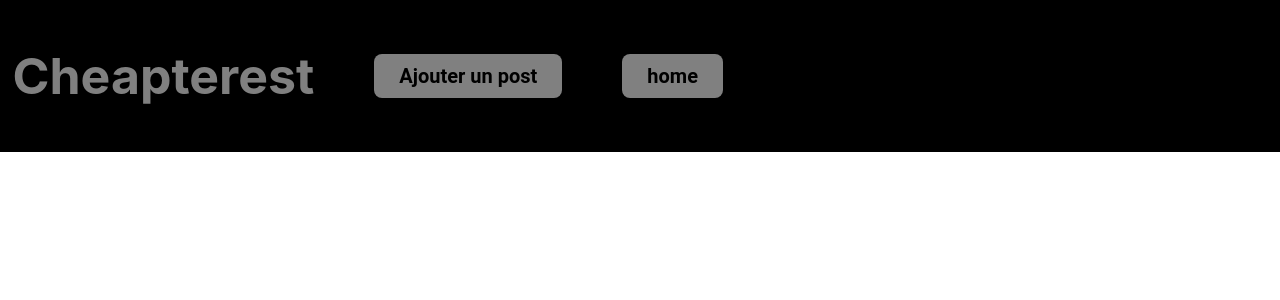
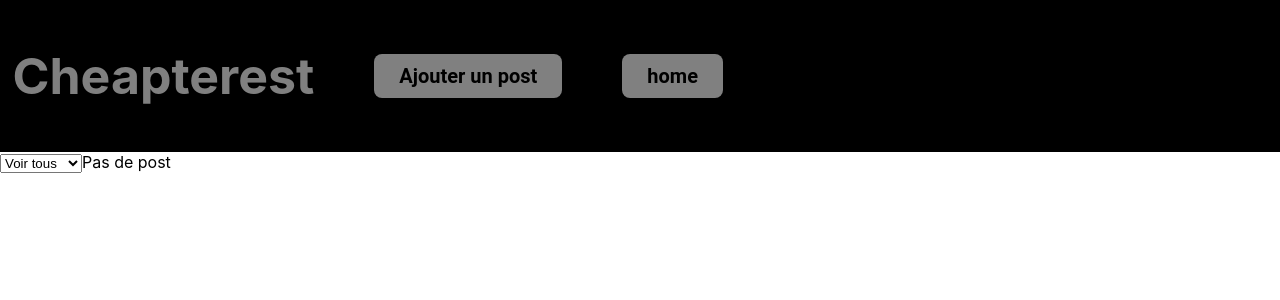
Before and after one commit to Sarahmarg/Cheapterest, a React (Create React App) app: page / in a window 1280 px wide. Shown: the top 300 px of the page. Built offline with nearby package versions, Linux system fonts and the light colour scheme.

Commit message:
PinterestV1.2

```diff
--- a/src/App/App.js
+++ b/src/App/App.js
@@ -1,4 +1,4 @@
-import React from 'react';
+import React, { useState } from 'react';
 import './App.css';
 import PostsPage from '../pages/Posts';
 import Header from '../components/Header/header';
@@ -6,29 +6,33 @@ import {
   BrowserRouter as Router,
   Switch,
   Route,
-  Link
 } from "react-router-dom";
-import Nath from "../pages/Nath"
+import Home from "../pages/Home"
 
 //L'arborescence de la page jouter un post
 function App() {
+  const [items, setItems] = useState([])
+
+  const addItem = (item) => {
+    setItems([...items, item])
+  }
+
 
   return (
     <div>
-        <Header/>
+      <Router>
+        <Header />
         <div className="App">
-
-            <Router>
           <Switch>
-                <Route exact path="/Nath">
-                  <Nath />
+            <Route exact path="/">
+              <Home posts={items} />
             </Route>
             <Route path="/addpost">
-                  <PostsPage />
+              <PostsPage onSubmit={addItem} />
             </Route>
           </Switch>
+        </div>
       </Router>
-          </div>
     </div>
 
 
--- a/src/components/Header/header.js
+++ b/src/components/Header/header.js
@@ -1,13 +1,13 @@
 import React from 'react'
+import { Link } from 'react-router-dom'
 import styles from './Header.module.css'
-
 
 function Header ()  {
   return (
     <div className={styles.header}>
         <h1>Cheapterest</h1>
-          <a className={styles.button} href="/addpost">Ajouter un post</a>
-          <a className={styles.button} href="/Nath">home</a>
+          <Link className={styles.button} to="/addpost">Ajouter un post</Link>
+          <Link className={styles.button} to="/">home</Link>
 
     </div>
   )
--- /dev/null
+++ b/src/pages/Home.js
@@ -0,0 +1,49 @@
+
+import { useState } from "react";
+import PostsPage from "./Posts";
+
+//Page d'accueil
+
+const Nath = (props) => {
+
+    const [categoryFilter, setCategoryFilter] = useState('')
+
+    console.log('allPost', props.posts)
+    console.log(props.postFiltered)
+
+    const itemsFilter = props.posts.filter((post) => {
+      if (categoryFilter) {
+        return post.category === categoryFilter
+      }
+      return true
+    })
+
+    return (
+      <div>
+        <select onChange={(event) => setCategoryFilter(event.target.value)}>
+          <option value="">Voir tous</option>
+          <option value="montagne">Montagne</option>
+          <option value="nature">Nature</option>
+          <option value="ville">Ville</option>
+        </select>
+        {itemsFilter.length === 0 ? (
+          <span>Pas de post</span>
+        ) : (
+          <div>
+              {itemsFilter.map(function (item) {
+                return (
+                  <div>
+                    <div className ={''}>{item.title}</div>
+                    <div>{item.description}</div>
+                    <div><img src={item.url} alt='introuvable'></img></div>
+                  </div>
+                )
+              })}
+          </div>
+        )}
+      </div>
+    )
+}
+
+
+export default Nath
--- a/src/pages/Nath.js
+++ /dev/null
@@ -1,46 +0,0 @@
-
-import { useState } from "react";
-import PostsPage from "./Posts";
-
-//Page d'accueil
-
-const Nath = () => {
-    const data = [
-      {
-        title: "Coucou",
-        description: "bonjour",
-        url: "https://a.cdn-hotels.com/gdcs/production159/d204/01ae3fa0-c55c-11e8-9739-0242ac110006.jpg"
-      },
-      {
-        title: "Coucou2",
-        description: "bonjour",
-        url: "https://a.cdn-hotels.com/gdcs/production159/d204/01ae3fa0-c55c-11e8-9739-0242ac110006.jpg"
-      }
-    ];
-
-    const [items] = useState(item)
-    console.log(items)
-
-    return (
-        <div>
-            {items.map(function (item) {
-              return (
-                <div>
-                  <div className ={''}>{item.title}</div>
-                  <div>{item.description}</div>
-                  <div><img src={item.url} alt='introuvable'></img></div>
-
-                </div>
-
-
-              )
-            })}
-
-
-        </div>
-
-    )
-}
-
-
-export default Nath
--- a/src/pages/Posts.js
+++ b/src/pages/Posts.js
@@ -1,23 +1,24 @@
 
-import React, { useState } from 'react';
+import React, { useEffect, useState } from 'react';
 import styles from '../components/Header/Header.module.css'
 
 //Publier un post
 function PostsPage(props) {
+    console.log (props.onSubmit)
 
-//Definir les composant de l'url, du titre et de la description
+
+    //Definir les composant de l'url, du titre et de la description
     const [url, setUrl] = useState()
     const [image, setImage] = useState()
     const [title, setTitle] = useState ()
     const[description, setDescription] = useState ()
-    const [category, setCategory]=useState ()
+    const [category, setCategory]= useState('montagne')
     const [item, setItem] = useState([])
-    console.log(item)
 
-//Prendre les champs rédigé par l'utilisateur et les définir en valeurs
+    //Prendre les champs rédigé par l'utilisateur et les définir en valeurs
     const handChangeUrl = (event) => {
         setUrl(event.target.value)
-        setImage(event.target.value)
+        // setImage(event.target.value)
     }
 
     const handChangeTitle = (event) => {
@@ -44,9 +45,16 @@ function PostsPage(props) {
         }
     }
 
-//Fonction qui enregistre les valeurs dans le tableau Item et réhinitialise les champs
+    //Fonction qui enregistre les valeurs dans le tableau Item et réhinitialise les champs
     const addItemandClean = () => {
-        setItem([...item, {url,title,description}])
+        // setItem([...item, {url,title,description}])
+        props.onSubmit({
+            url: url,
+            title: title,
+            description: description,
+            category: category
+
+        })
         setImage('')
         setUrl('')
         setDescription('')
@@ -75,6 +83,7 @@ function PostsPage(props) {
 
             <label>Description</label>
             <input onChange={handChangeDescription} type="text" value ={description}></input>
+
             <select onChange={handChangeCategory}>
 
                 <option value="montagne">Montagne</option>
@@ -85,7 +94,7 @@ function PostsPage(props) {
             <br/>
 
             <button className={styles.button} onClick={() => addItemandClean()}>Publier</button>
-            <button className={styles.button} onClick={() => clean }>Réhinitialiser</button>
+            <button className={styles.button} onClick={() => clean() }>Réhinitialiser</button>
 
 
         </div>
```
Lines whose indentation alone changed are shown as unchanged.
